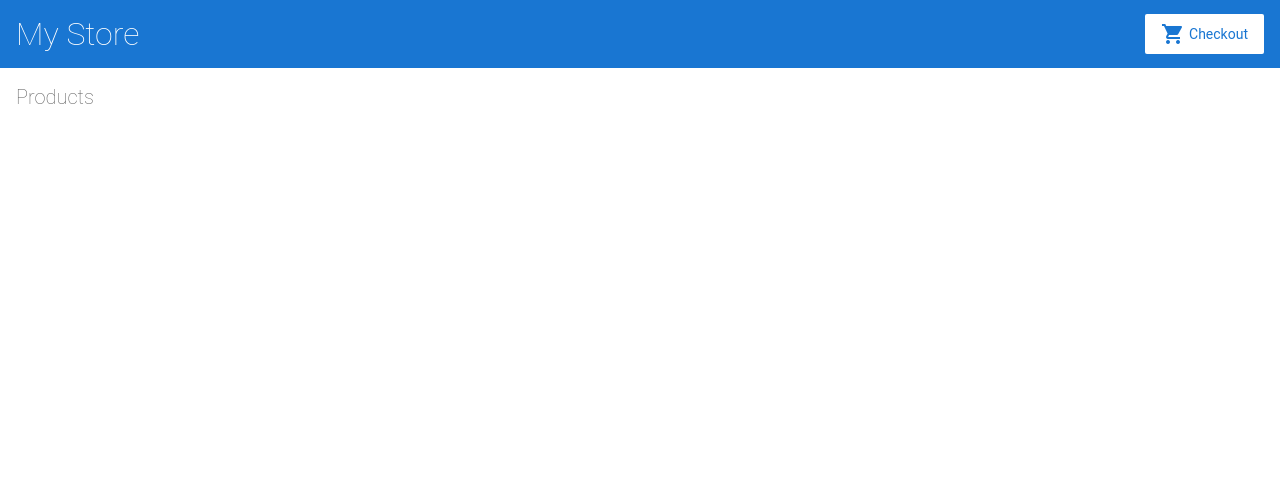
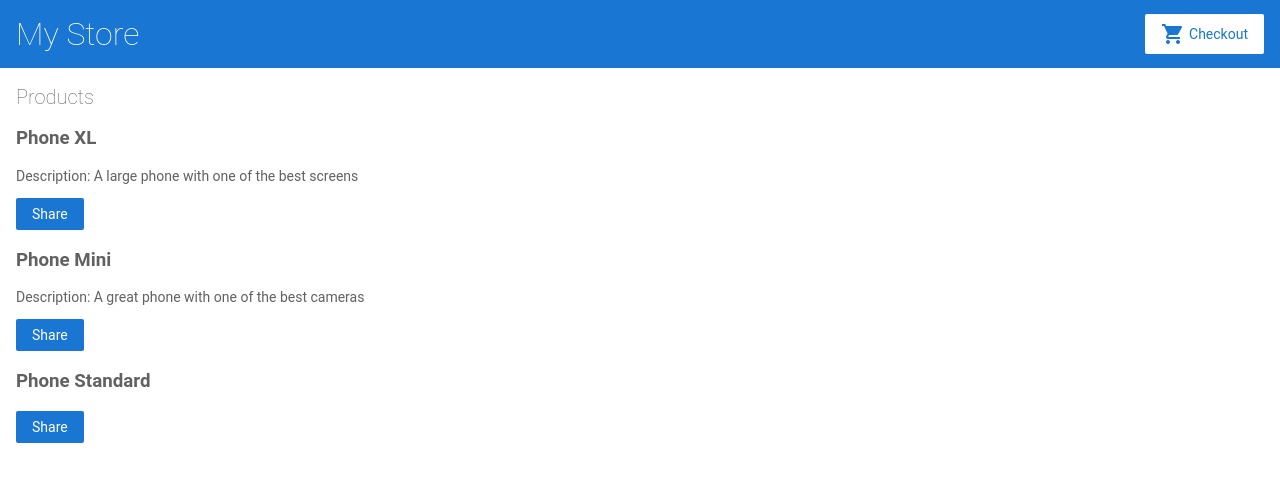
Before and after one commit to jayseo916/angular-test, an Angular app: page / in a window 1280 px wide. Shown: the top 482 px of the page. Built offline with nearby package versions, Linux system fonts and the light colour scheme.

Commit message:
1 file modified

```diff
--- a/src/app/product-list/product-list.component.html
+++ b/src/app/product-list/product-list.component.html
@@ -1 +1,12 @@
 <h2>Products</h2>
+
+<div *ngFor='let product of products'>
+  <a [title]="product.name + ' details'">
+    <h3>{{product.name}}</h3>
+  </a>
+  <p *ngIf='product.description'>
+    Description: {{product.description}}
+  </p>
+
+  <button (click)='share()'>Share</button>
+</div>
```
